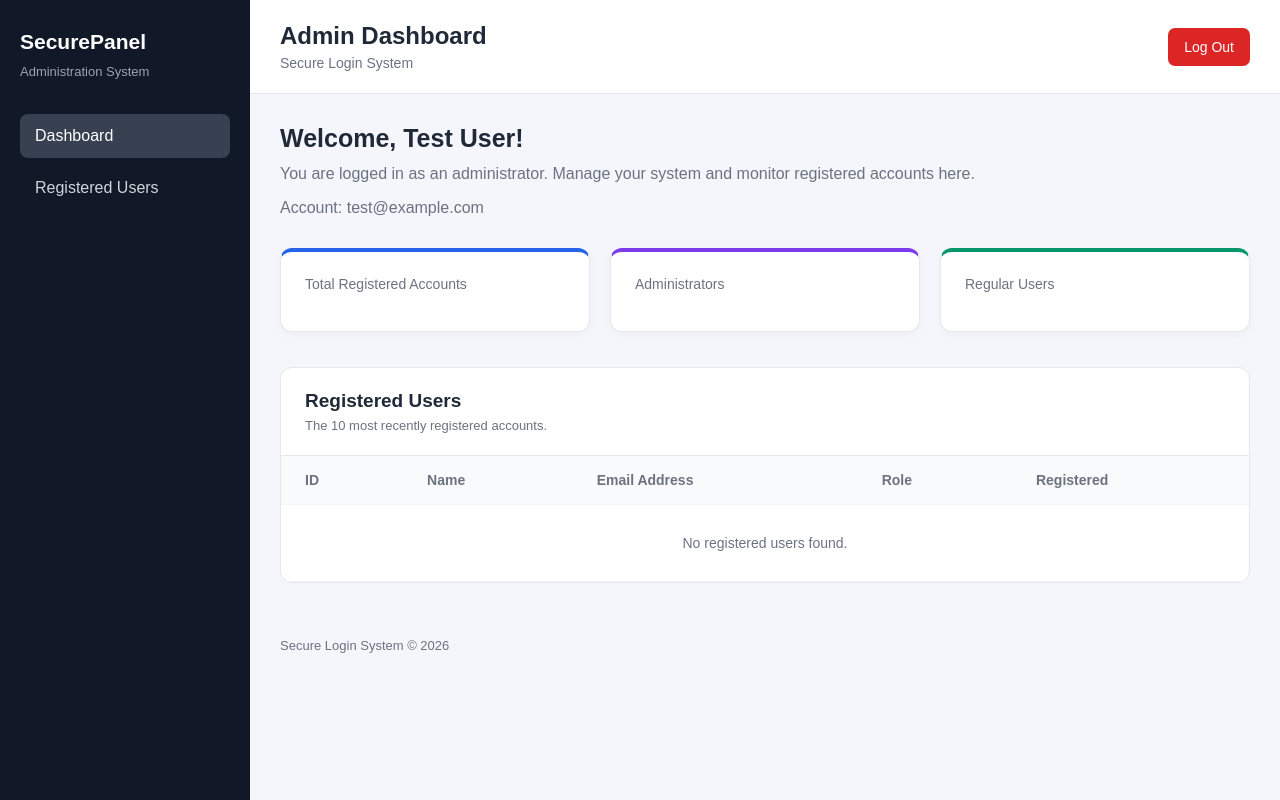
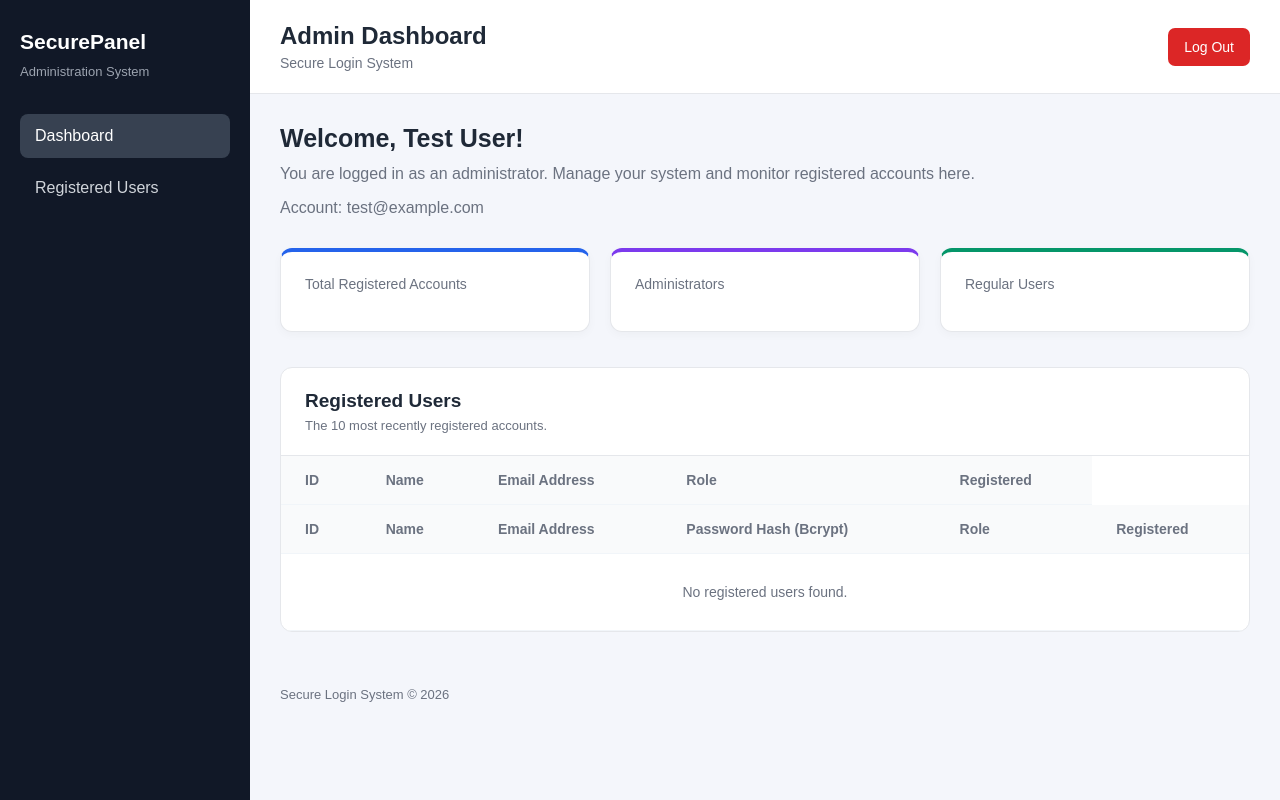
Before and after one commit to edudzinanayaw-source/secure-login-system, a Laravel app: template resources/views/admin-dashboard.blade.php in a window 1280 px wide. Run offline with Laravel 12, Linux system fonts and the light colour scheme; the template is opened without the code that fills it, so the values that code supplies are empty; a user stored in the database is signed in; data comes from the database, SQL or seed files in the repository; parts of the project's set-up code (start-up, migrations or seed data) failed here and were passed over.

Commit message:
Display registered users and password hashes in admin dashboard

```diff
--- a/resources/views/admin-dashboard.blade.php
+++ b/resources/views/admin-dashboard.blade.php
@@ -42,7 +42,13 @@
             font-size: 13px;
             margin-bottom: 35px;
         }
-
+.hash-cell {
+    max-width: 360px;
+    white-space: normal;
+    overflow-wrap: anywhere;
+    font-family: monospace;
+    font-size: 12px;
+}
         .sidebar a {
             display: block;
             color: #d1d5db;
@@ -360,12 +366,24 @@
                             </tr>
                         </thead>
 
+                        <thead>
+    <tr>
+        <th>ID</th>
+        <th>Name</th>
+        <th>Email Address</th>
+        <th>Password Hash (Bcrypt)</th>
+        <th>Role</th>
+        <th>Registered</th>
+    </tr>
+</thead>
+
                         <tbody>
                             @forelse ($users as $user)
                                 <tr>
                                     <td>{{ $user->id }}</td>
                                     <td>{{ $user->name }}</td>
                                     <td>{{ $user->email }}</td>
+                                    <td class="hash-cell">{{ $user->password }}</td>
 
                                     <td>
                                         <span class="badge {{ $user->role === 'admin' ? 'admin' : 'user' }}">
@@ -379,7 +397,7 @@
                                 </tr>
                             @empty
                                 <tr>
-                                    <td colspan="5" class="empty">
+                                    <td colspan="6" class="empty">
                                         No registered users found.
                                     </td>
                                 </tr>
--- a/routes/web.php
+++ b/routes/web.php
@@ -21,7 +21,7 @@ Route::middleware('auth')->group(function () {
         })->name('dashboard');
 
         Route::get('/admin', function () {
-            $users = User::latest()->take(10)->get();
+            $users = User::latest()->get();
             $totalUsers = User::count();
             $totalAdmins = User::where('role', 'admin')->count();
             $totalRegularUsers = User::where('role', 'user')->count();
```
